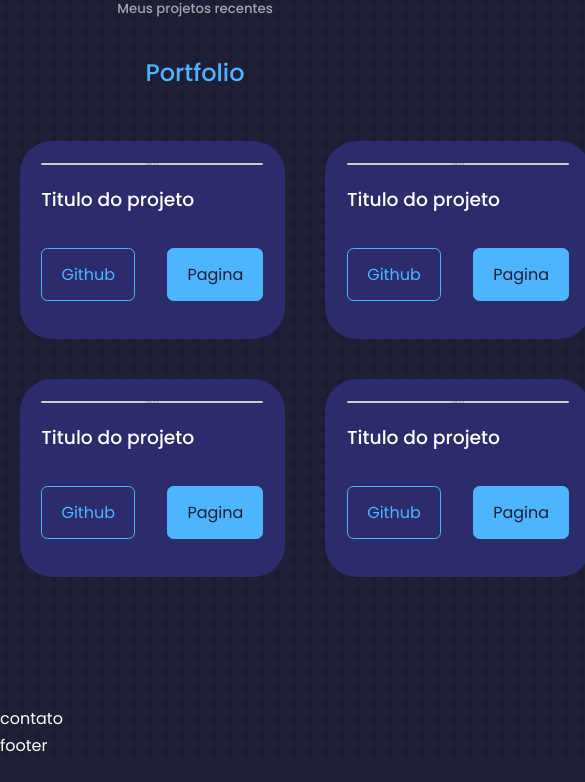
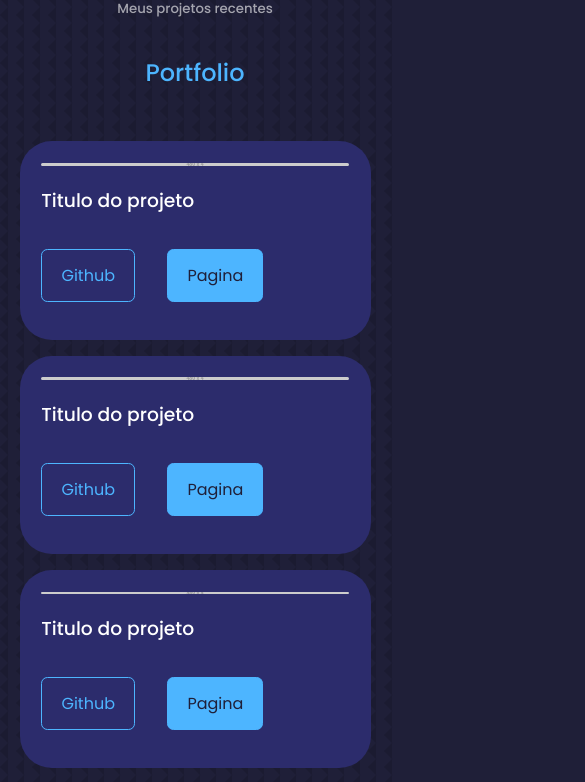
Before and after one commit to Gclayton0207/portfolio-2.0, a React (Create React App) app: page / in a window 390 px wide. Shown: the part 6057-6839 px from the top of the page, 585 px wide, since content can reach past the window. Before the commit the page ends 6816 px from the top, so only its background shows below. Built offline with nearby package versions, Linux system fonts and the light colour scheme.

Commit message:
style: inserindo responsividade no componente portfolio

```diff
--- a/src/components/portfolio/portfolio.css
+++ b/src/components/portfolio/portfolio.css
@@ -23,11 +23,28 @@
 
 .portfolio__item h3 {
   margin: 1.2rem 0 2rem;
-
 }
 
-.portfolio__item-cta{
-    display: flex;
-    gap:2rem;
-    margin-bottom: 1rem;
+.portfolio__item-cta {
+  display: flex;
+  gap: 2rem;
+  margin-bottom: 1rem;
 }
+
+/*=====================================RESPONSIVIDADE TABLET=======================*/
+
+@media screen and (max-width: 1024px) {
+  .portfolio__container {
+    grid-template-columns: 1fr 1fr;
+    gap: 1.2rem;
+  }
+}
+
+/*=====================================RESPONSIVIDADE CELULAR=======================*/
+
+@media screen and (max-width: 600px) {
+  .portfolio__container {
+    grid-template-columns: 1fr;
+    gap: 1rem;
+  }
+}
```
